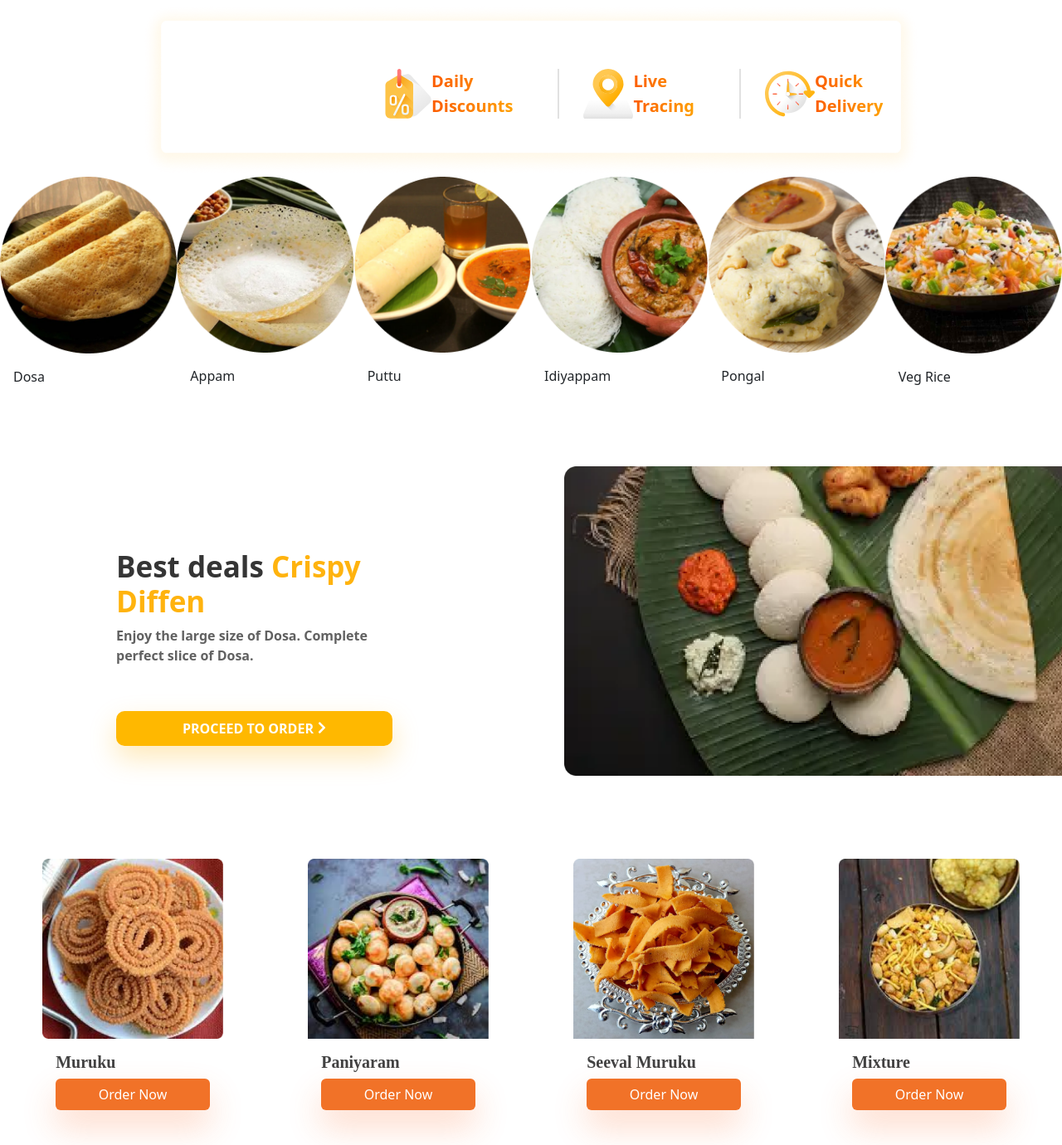
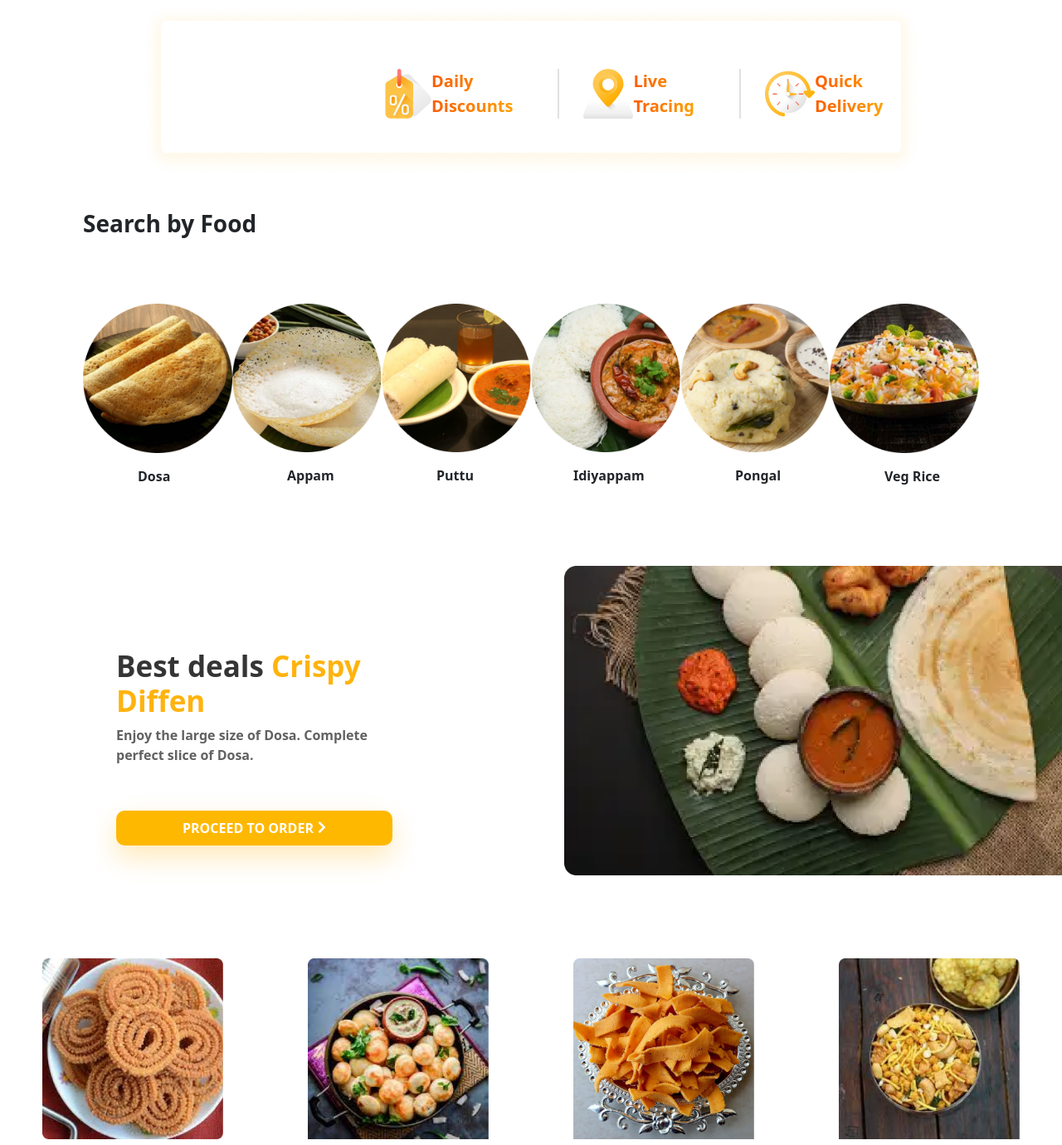
Before and after one commit to MahalakshmiS97/Food-Landing, a plain HTML site: page index.html in a window 1280 px wide. Shown: the part 1060-2440 px from the top of the page at 83% size. Drawn offline with nearby package versions, Linux system fonts and the light colour scheme; a web font is replaced by a local one.

Commit message:
half completed

```diff
--- a/index.html
+++ b/index.html
@@ -18,7 +18,8 @@
             <h3>Hot Meals</h3>
         </div>
         <div class="headdiv3">
-            <p>Deliver to: Location Ashok Nagar, Chennai-600013</p>
+            <p> <span class="headspan1">Deliver to:</span>><span class="headspan2">Current Location </span>
+              <span class="headspan3">Ashok Nagar, Chennai-600013</span></p>
         </div>
         <div class="headdiv4">
             <p>Search Food</p>
@@ -110,40 +111,43 @@
 <!-- Section2 Start -->
 
 <section class="section2">
+  <div class="sec2div">
+    <h3>Search by Food</h3>
+  </div>
     <div class="sec2div1">
-        <div class="card" style="width: 18rem;">
+        <div class="card card1">
             <img src="./images/dosa.png" class="card-img-top" alt="Dosa">
-            <div class="card-body">
+            <div class="card-body cd1">
               <p class="card-text">Dosa</p>
             </div>
           </div>
-          <div class="card" style="width: 18rem;">
+          <div class="card card2" style="width: 18rem;">
             <img src="./images/appam.png" class="card-img-top" alt="Appam">
-            <div class="card-body">
+            <div class="card-body cd1">
               <p class="card-text">Appam</p>
             </div>
           </div>
-          <div class="card" style="width: 18rem;">
+          <div class="card card3" style="width: 18rem;">
             <img src="./images/puttu.png" class="card-img-top" alt="Puttu">
-            <div class="card-body">
+            <div class="card-body cd1">
               <p class="card-text">Puttu</p>
             </div>
           </div>
-          <div class="card" style="width: 18rem;">
+          <div class="card card4" style="width: 18rem;">
             <img src="./images/idiyappam.png" class="card-img-top" alt="Idiyappam">
-            <div class="card-body">
+            <div class="card-body cd2">
               <p class="card-text">Idiyappam</p>
             </div>
           </div>
-          <div class="card" style="width: 18rem;">
+          <div class="card card5" style="width: 18rem;">
             <img src="./images/pongal.png" class="card-img-top" alt="Pongal">
-            <div class="card-body">
+            <div class="card-body cd1">
               <p class="card-text">Pongal</p>
             </div>
           </div>
-          <div class="card" style="width: 18rem;">
+          <div class="card card6" style="width: 18rem;">
             <img src="./images/vegrice.png" class="card-img-top" alt="Veg Rice">
-            <div class="card-body">
+            <div class="card-body cd1">
               <p class="card-text">Veg Rice</p>
             </div>
           </div>
@@ -166,70 +170,70 @@
     <div class="card" style="width: 18rem;">
         <img src="./images/muruku.png" class="card-img-top" alt="Muruku">
         <div class="card-body">
-          <h5 class="card-title">Muruku</h5>
+          <h5 class="card-title title1">Muruku</h5>
           <a href="#" class="btn">Order Now</a>
         </div>
       </div>
       <div class="card" style="width: 18rem;" class="card1">
         <img src="./images/paniyaram.png" class="card-img-top" alt="Paniyaram">
         <div class="card-body">
-          <h5 class="card-title">Paniyaram</h5>
+          <h5 class="card-title title1">Paniyaram</h5>
           <a href="#" class="btn">Order Now</a>
         </div>
       </div>
       <div class="card" style="width: 18rem;">
         <img src="./images/seeval.png" class="card-img-top" alt="Seeval Muruku">
         <div class="card-body">
-          <h5 class="card-title">Seeval Muruku</h5>
+          <h5 class="card-title title2">Seeval Muruku</h5>
           <a href="#" class="btn">Order Now</a>
         </div>
       </div>
       <div class="card" style="width: 18rem;">
         <img src="./images/mixture.png" class="card-img-top" alt="Mixture">
         <div class="card-body">
-          <h5 class="card-title">Mixture</h5>
+          <h5 class="card-title title1">Mixture</h5>
           <a href="#" class="btn">Order Now</a>
         </div>
       </div>
       <div class="card" style="width: 18rem;">
         <img src="./images/soup.png" class="card-img-top" alt="Veg Soup">
         <div class="card-body">
-          <h5 class="card-title">Veg Soup</h5>
+          <h5 class="card-title title1">Veg Soup</h5>
           <a href="#" class="btn">Order Now</a>
         </div>
       </div>
       <div class="card" style="width: 18rem;">
         <img src="./images/gulab janun.png" class="card-img-top" alt="Gulab Jamun">
         <div class="card-body">
-          <h5 class="card-title">Gulab Jamun</h5>
+          <h5 class="card-title title3">Gulab Jamun</h5>
           <a href="#" class="btn">Order Now</a>
         </div>
       </div>
       <div class="card" style="width: 18rem;">
         <img src="./images/urundai.png" class="card-img-top" alt="Urundai">
         <div class="card-body">
-          <h5 class="card-title">Porivellangai Urundai</h5>
+          <h5 class="card-title title4">Porivellangai Urundai</h5>
           <a href="#" class="btn">Order Now</a>
         </div>
       </div>
       <div class="card" style="width: 18rem;">
         <img src="./images/jangri.png" class="card-img-top" alt="Jangri">
         <div class="card-body">
-          <h5 class="card-title">Jangri</h5>
+          <h5 class="card-title title1">Jangri</h5>
           <a href="#" class="btn">Order Now</a>
         </div>
       </div>
       <div class="card" style="width: 18rem;">
         <img src="./images/lattu.png" class="card-img-top" alt="Lattu">
         <div class="card-body">
-          <h5 class="card-title">Lattu</h5>
+          <h5 class="card-title title5">Lattu</h5>
           <a href="#" class="btn">Order Now</a>
         </div>
       </div>
       <div class="card" style="width: 18rem;">
         <img src="./images/halwa.png" class="card-img-top" alt="Halwa">
         <div class="card-body">
-          <h5 class="card-title">Halwa</h5>
+          <h5 class="card-title title5">Halwa</h5>
           <a href="#" class="btn">Order Now</a>
         </div>
       </div>
--- a/style.css
+++ b/style.css
@@ -41,23 +41,23 @@
 .section1{
     margin-top: 60px;
 }
-.card1, .card2, .card3, .card4{
+.section1 .card1, .card2, .card3, .card4{
     width:65%;
     Height:80%;
 }
-.card1{
+.section1 .card1{
     margin-left: 100px;
     border:none !important;
 }
-.card2{
+.section1 .card2{
     margin-left: -80px;
     border:none !important;
 }
-.card3{
+.section1 .card3{
     margin-left: -260px;
     border:none !important;
 }
-.card4{
+.section1 .card4{
     margin-left: 1070px;
     margin-top: -390px;
     border:none !important;
@@ -146,16 +146,35 @@
 /* Section1 Style End */
 
 /* Section2 Style Start */
+.sec2div h3{
+    font-weight:700;
+    margin-top: 40px;
+    margin-left: 100px;
+}
 .sec2div1{
     display: flex;
     justify-content: space-between;
+    margin-top: 80px;
 }
 .sec2div1 .card{
     border:none;
+    width:180px !important;
 }
+.sec2div1 .card1{
+    margin-left:100px;
 
-
-
+}
+.sec2div1 .card6{
+    margin-right:100px;
+}
+.sec2div1 .cd1{
+    margin-left: 50px;
+    font-weight: 700;
+}
+.sec2div1 .cd2{
+    margin-left:35px;
+    font-weight: 700;
+}
 /* Section2 Style End */
 /* Section 3 Style Start */
 .sec3div1{
@@ -223,6 +242,21 @@
     color:white;
     box-shadow: 0px 20px 40px 0px rgba(250, 99, 35, 0.24);
 }
+.sec4div1 .title1{
+    margin-left: 70px;
+}
+.sec4div1 .title2{
+    margin-left: 40px;
+}
+.sec4div1 .title3{
+    margin-left: 50px;
+}
+.sec4div1 .title4{
+    margin-left: 20px;
+}
+.sec4div1 .title5{
+    margin-left: 80px;
+}
 /* Section 4 Style End */
 
 /* Footer Style Start */
```
